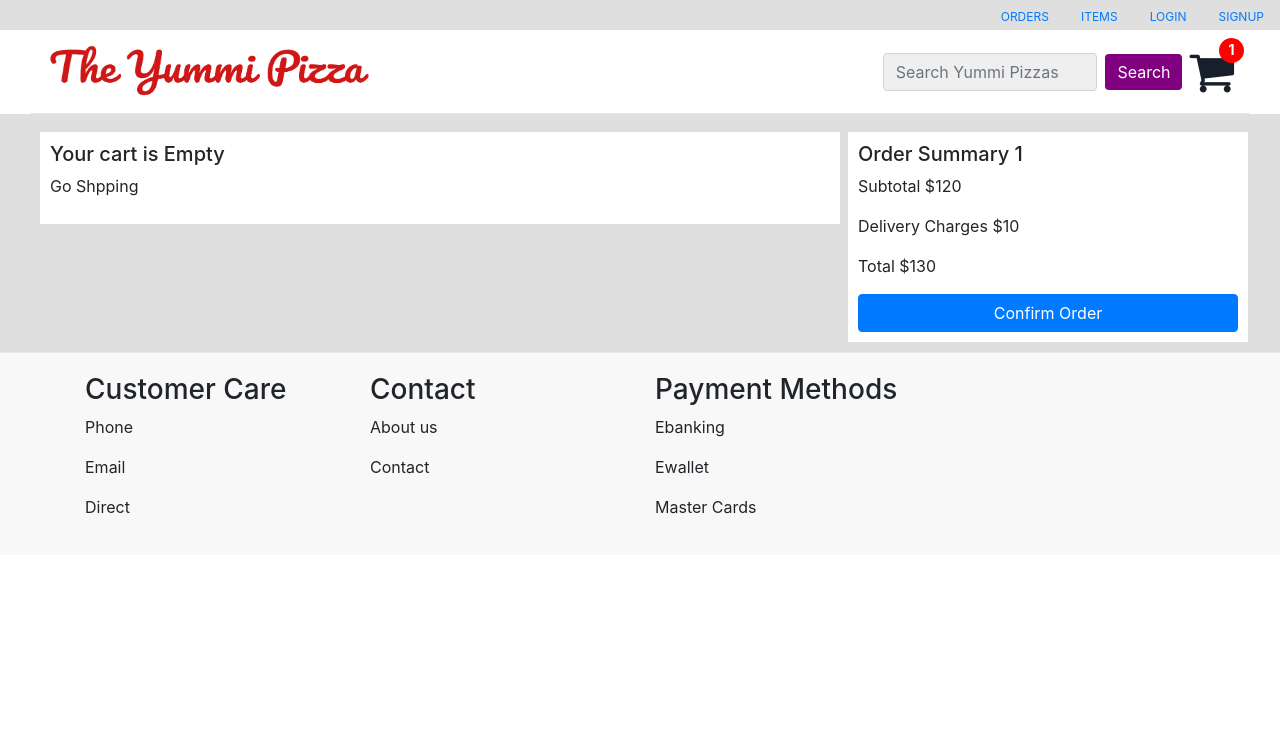
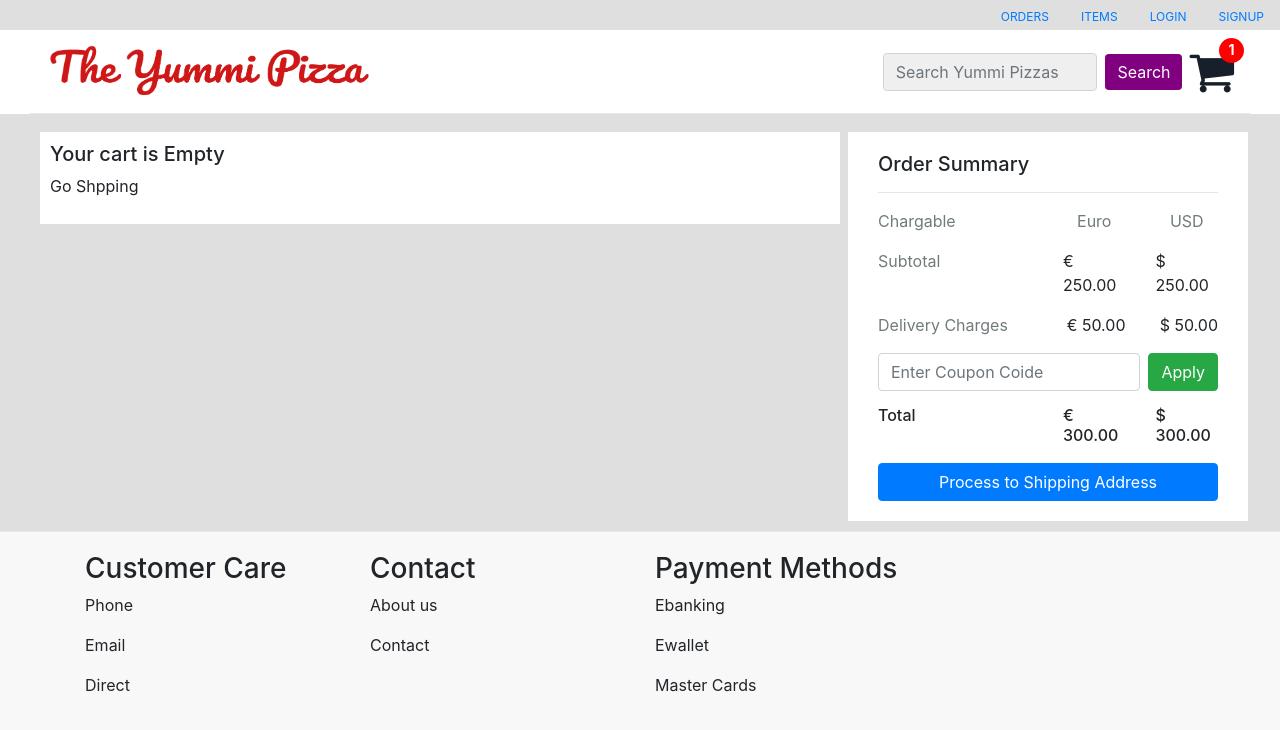
Before and after one commit to pabin/yummipizza_web, a React (Create React App) app: page /cart in a window 1280 px wide. Shown: the top 730 px of the page. Built offline with nearby package versions, Linux system fonts and the light colour scheme.

Commit message:
Created OrderSummary, Shipping Address and RemoveWarning components and updated card page UI design

```diff
--- a/src/pages/cart/Cart.js
+++ b/src/pages/cart/Cart.js
@@ -10,6 +10,9 @@ import {
 
 import './Cart.css';
 import QuantityCalculator from '../../components/QuantityCalculator';
+import ShippingAddress from './ShippingAddress';
+import RemoveWarning from './RemoveWarning';
+import OrderSummary from './OrderSummary';
 
 
 class Cart extends React.Component {
@@ -19,17 +22,26 @@ class Cart extends React.Component {
     this.state = {
       is_open: true,
       quantity: 1,
-      showDeleteWarning: false,
+      showRemoveWarningModal: false,
+      showShippingAddressModal: false,
     }
 
   }
 
-  handleDeleteWarningShow = () => {
-    this.setState({showDeleteWarning: true})
+  handleRemoveWarningShow = () => {
+    this.setState({showRemoveWarningModal: true})
   }
 
-  handleDeleteWarningClose = () => {
-    this.setState({showDeleteWarning: false})
+  handleRemoveWarningClose = () => {
+    this.setState({showRemoveWarningModal: false})
+  }
+
+  handleProceedOrderShow = () => {
+    this.setState({showShippingAddressModal: true})
+  }
+
+  handleProceedOrderClose = () => {
+    this.setState({showShippingAddressModal: false})
   }
 
   render() {
@@ -39,7 +51,7 @@ class Cart extends React.Component {
       itemList,
     }} = this.props
 
-    const { quantity, showDeleteWarning } = this.state
+    const { quantity, showRemoveWarningModal, showShippingAddressModal } = this.state
 
     let myItems = [];
     if (itemListFetched) {
@@ -90,7 +102,7 @@ class Cart extends React.Component {
                       </Col>
 
                       <Col sm={2} className="d-flex align-items-center justify-content-center">
-                        <i onClick={this.handleDeleteWarningShow} class="fa fa-trash fa-2x delete-icon"></i>
+                        <i onClick={this.handleRemoveWarningShow} class="fa fa-trash fa-2x delete-icon"></i>
                       </Col>
 
                     </Row>
@@ -114,33 +126,28 @@ class Cart extends React.Component {
 
           <Col sm={4}>
             <Row>
-
               <Col sm={12} className="summary">
-                <h5>Order Summary 1</h5>
-                <p>Subtotal    $120</p>
-                <p>Delivery Charges    $10</p>
-                <p>Total    $130</p>
-                <Button onClick={this.onAddToCart} variant="primary" block>Confirm Order</Button>
+                <OrderSummary
+                  subTotal={250}
+                  deliveryCharge={50}
+                  total={300}
+                  proceedToAddress={this.handleProceedOrderShow}
+                  fromCart={true}
+                  />
               </Col>
             </Row>
           </Col>
         </Row>
 
-        <Modal show={showDeleteWarning} onHide={this.handleDeleteWarningClose}>
-          <Modal.Header closeButton>
-            <Modal.Title>Confirm Item Remove</Modal.Title>
-          </Modal.Header>
-          <Modal.Body>Woohoo, you're reading removing this item!</Modal.Body>
-          <Modal.Footer>
-            <Button variant="secondary" onClick={this.handleDeleteWarningClose}>
-              Close
-            </Button>
-            <Button variant="danger" onClick={this.handleDeleteWarningClose}>
-              Remove
-            </Button>
-          </Modal.Footer>
-        </Modal>
+        <RemoveWarning
+          show={showRemoveWarningModal}
+          onHide={this.handleRemoveWarningClose}
+        />
 
+        <ShippingAddress
+          show={showShippingAddressModal}
+          onHide={this.handleProceedOrderClose}
+        />
 
       </div>
     );
--- /dev/null
+++ b/src/pages/cart/OrderSummary.js
@@ -0,0 +1,82 @@
+import React from 'react';
+
+import {
+  Button,
+  Row,
+  Col,
+  Form,
+} from 'react-bootstrap';
+
+import './Cart.css';
+
+
+const OrderSummary = (props) => {
+  const { subTotal, deliveryCharge, total, proceedToAddress, fromCart } = props
+
+  return (
+    <div style={{padding: '10px 20px 10px 20px'}}>
+      <h5>Order Summary</h5>
+      <hr />
+      <Row>
+        <Col sm={6}>
+          <p className="title">Chargable</p>
+        </Col>
+        <Col sm={3} className="d-flex justify-content-center">
+          <p className="title">Euro</p>
+        </Col>
+        <Col sm={3} className="d-flex justify-content-center">
+          <p className="title">USD</p>
+        </Col>
+      </Row>
+      <Row>
+        <Col sm={6}>
+          <p className="title">Subtotal</p>
+        </Col>
+        <Col sm={3} className="d-flex justify-content-end">
+          <p>€ {subTotal.toFixed(2)}</p>
+        </Col>
+        <Col sm={3} className="d-flex justify-content-end">
+          <p>$ {subTotal.toFixed(2)}</p>
+        </Col>
+        <Col sm={6}>
+          <p className="title">Delivery Charges</p>
+        </Col>
+        <Col sm={3} className="d-flex justify-content-end">
+          <p>€ {deliveryCharge.toFixed(2)}</p>
+        </Col>
+        <Col sm={3} className="d-flex justify-content-end">
+          <p>$ {deliveryCharge.toFixed(2)}</p>
+        </Col>
+
+        <Col sm={12} className="d-flex justify-content-center">
+          <Form.Control type="text" placeholder="Enter Coupon Coide" className="mr-sm-2" />
+          <Button variant="success">Apply</Button>
+        </Col>
+
+        <Col sm={6} style={{margin: '15px 0px 10px 0px'}}>
+          <h6>Total</h6>
+        </Col>
+        <Col sm={3} className="d-flex justify-content-end" style={{margin: '15px 0px 10px 0px'}}>
+          <h6>€ {total.toFixed(2)}</h6>
+        </Col>
+        <Col sm={3} className="d-flex justify-content-end" style={{margin: '15px 0px 10px 0px'}}>
+          <h6>$ {total.toFixed(2)}</h6>
+        </Col>
+      </Row>
+
+      <Row className="d-flex justify-content-end">
+        <Col>
+          {
+            fromCart ?
+            <Button onClick={proceedToAddress} variant="primary" block>Process to Shipping Address</Button>
+            :
+            <Button onClick={proceedToAddress} variant="primary" block>Confirm Order</Button>
+          }
+        </Col>
+      </Row>
+    </div>
+  );
+}
+
+
+export default OrderSummary
--- /dev/null
+++ b/src/pages/cart/RemoveWarning.js
@@ -0,0 +1,32 @@
+import React from 'react';
+
+import {
+  Button,
+  Modal,
+} from 'react-bootstrap';
+
+
+
+const RemoveWarning = (props) => {
+  const { show, onHide } = props
+
+  return (
+    <Modal show={show} onHide={onHide}>
+      <Modal.Header closeButton>
+        <Modal.Title>Confirm Item Remove</Modal.Title>
+      </Modal.Header>
+      <Modal.Body>Woohoo, you're removing this item!</Modal.Body>
+      <Modal.Footer>
+        <Button variant="secondary" onClick={onHide}>
+          Close
+        </Button>
+        <Button variant="danger" onClick={onHide}>
+          Remove
+        </Button>
+      </Modal.Footer>
+    </Modal>
+  );
+}
+
+
+export default RemoveWarning
--- /dev/null
+++ b/src/pages/cart/ShippingAddress.js
@@ -0,0 +1,93 @@
+import React from 'react';
+
+import {
+  Button,
+  Modal,
+  Form,
+  Row,
+  Col,
+} from 'react-bootstrap';
+
+import OrderSummary from './OrderSummary';
+
+
+
+const ShippingAddress = (props) => {
+  const { show, onHide } = props
+
+  return (
+    <Modal
+      show={show}
+      onHide={onHide}
+      size="xl"
+      aria-labelledby="example-custom-modal-styling-title"
+    >
+      <Modal.Header closeButton>
+        <h5>Shipping Address and Contact</h5>
+      </Modal.Header>
+      <Modal.Body>
+        <Row>
+          <Col sm={7}>
+            <Form>
+              <Form.Group controlId="formGridAddress1">
+                <Form.Label>Address</Form.Label>
+                <Form.Control placeholder="1234 Main St" />
+              </Form.Group>
+
+              <Form.Group controlId="formGridAddress2">
+                <Form.Label>Address 2</Form.Label>
+                <Form.Control placeholder="Apartment, studio, or floor" />
+              </Form.Group>
+
+
+              <Form.Row>
+                <Form.Group as={Col} controlId="formGridCity">
+                  <Form.Label>City</Form.Label>
+                  <Form.Control />
+                </Form.Group>
+
+                <Form.Group as={Col} controlId="formGridState">
+                  <Form.Label>State</Form.Label>
+                  <Form.Control as="select" value="Choose...">
+                    <option>State 1</option>
+                    <option>State 2</option>
+                    <option>State 3</option>
+                  </Form.Control>
+                </Form.Group>
+
+                <Form.Group as={Col} controlId="formGridZip">
+                  <Form.Label>Zip</Form.Label>
+                  <Form.Control />
+                </Form.Group>
+              </Form.Row>
+
+              <hr />
+              <Form.Row>
+                <Form.Group as={Col} controlId="formGridEmail">
+                  <Form.Label>Email</Form.Label>
+                  <Form.Control type="email" placeholder="Enter email" />
+                </Form.Group>
+
+                <Form.Group as={Col} controlId="formGridPassword">
+                  <Form.Label>Mobile</Form.Label>
+                    <Form.Control type="text" placeholder="Enter Mobile" />
+                </Form.Group>
+              </Form.Row>
+
+            </Form>
+          </Col>
+          <Col sm={5}>
+            <OrderSummary
+              subTotal={250}
+              deliveryCharge={50}
+              total={300}
+              />
+          </Col>
+        </Row>
+      </Modal.Body>
+    </Modal>
+  );
+}
+
+
+export default ShippingAddress
```
